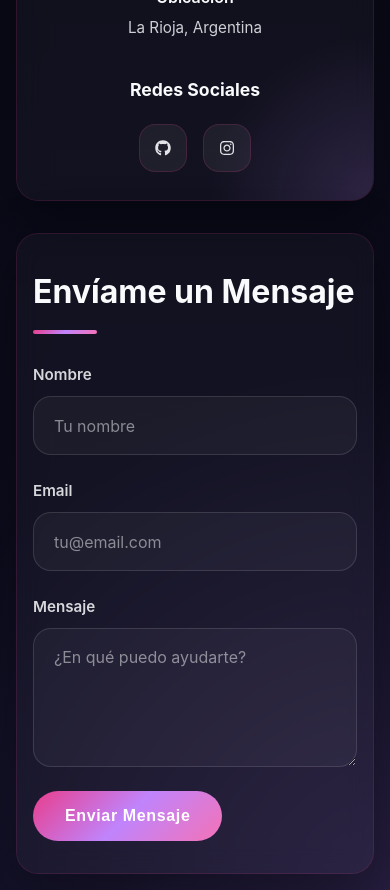
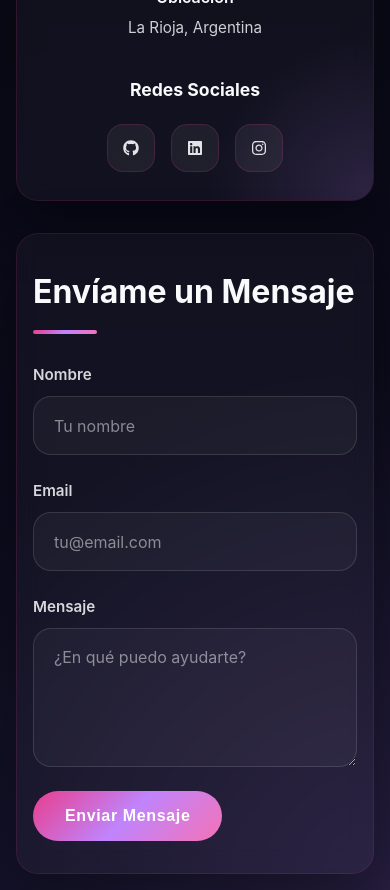
Before and after one commit to Marixxa24/marisa-chaile-portfolio, a React (Create React App) app in the folder frontend/: page /contact in a window 390 px wide. Shown: the part 820-1710 px from the top of the page. Built offline with nearby package versions, Linux system fonts and the light colour scheme.

Commit message:
remove import FaPhone and FaTwitter from Contact

```diff
--- a/frontend/src/pages/Contact.jsx
+++ b/frontend/src/pages/Contact.jsx
@@ -1,5 +1,5 @@
 import React, { useState } from 'react';
-import { FaEnvelope, FaPhone, FaMapMarkerAlt, FaGithub, FaLinkedin, FaTwitter, FaInstagram } from 'react-icons/fa';
+import { FaEnvelope, FaMapMarkerAlt, FaGithub, FaLinkedin, FaInstagram } from 'react-icons/fa';
 import '../styles/Contact.css';
 
 const Contact = () => {
@@ -26,17 +26,13 @@
     e.preventDefault();
     setStatus({ submitting: true, submitted: false, error: null });
 
-    // Aquí puedes conectar con tu backend o usar EmailJS
-    // Por ahora simulamos el envío
     try {
-      // Simular envío
       await new Promise(resolve => setTimeout(resolve, 1500));
 
       console.log('Formulario enviado:', formData);
       setStatus({ submitting: false, submitted: true, error: null });
       setFormData({ name: '', email: '', message: '' });
 
-      // Resetear el mensaje de éxito después de 5 segundos
       setTimeout(() => {
         setStatus(prev => ({ ...prev, submitted: false }));
       }, 5000);
@@ -87,12 +83,12 @@
           <div className="social-contact">
             <h3>Redes Sociales</h3>
             <div className="social-icons">
-              <a href="https://github.com/tuusuario" target="_blank" rel="noreferrer">
+              <a href="https://github.com/marisa-chaile" target="_blank" rel="noreferrer">
                 <FaGithub />
               </a>
-              {/* <a href="https://linkedin.com/in/tuusuario" target="_blank" rel="noreferrer">
+              <a href="https://www.linkedin.com/in/marisa-chaile/" target="_blank" rel="noreferrer">
                 <FaLinkedin />
-              </a> */}
+              </a>
               <a href="https://www.instagram.com/marisasolchaile/" target="_blank" rel="noreferrer">
                 <FaInstagram />
               </a>
```
